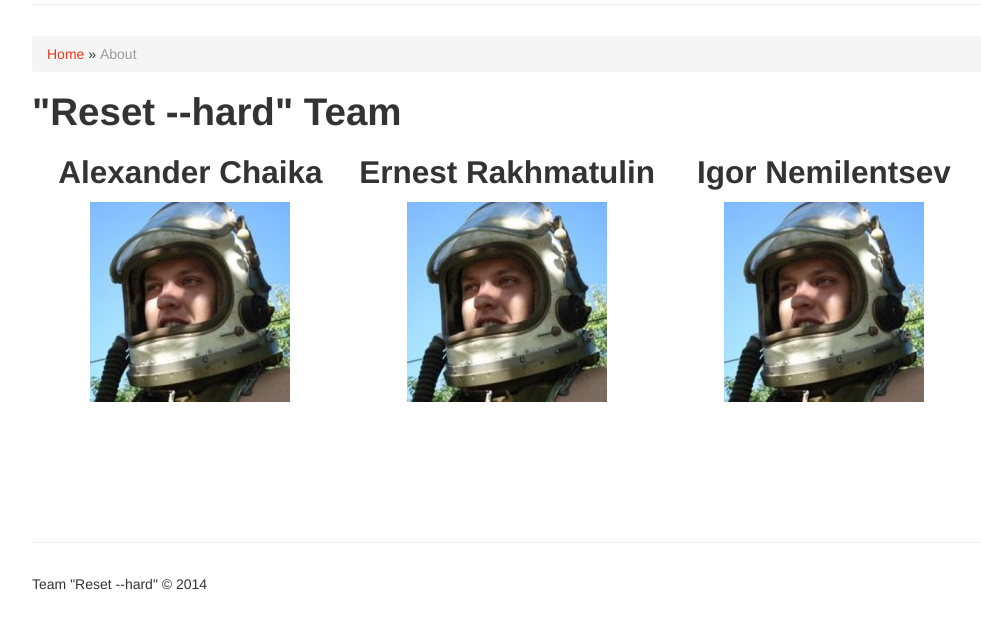
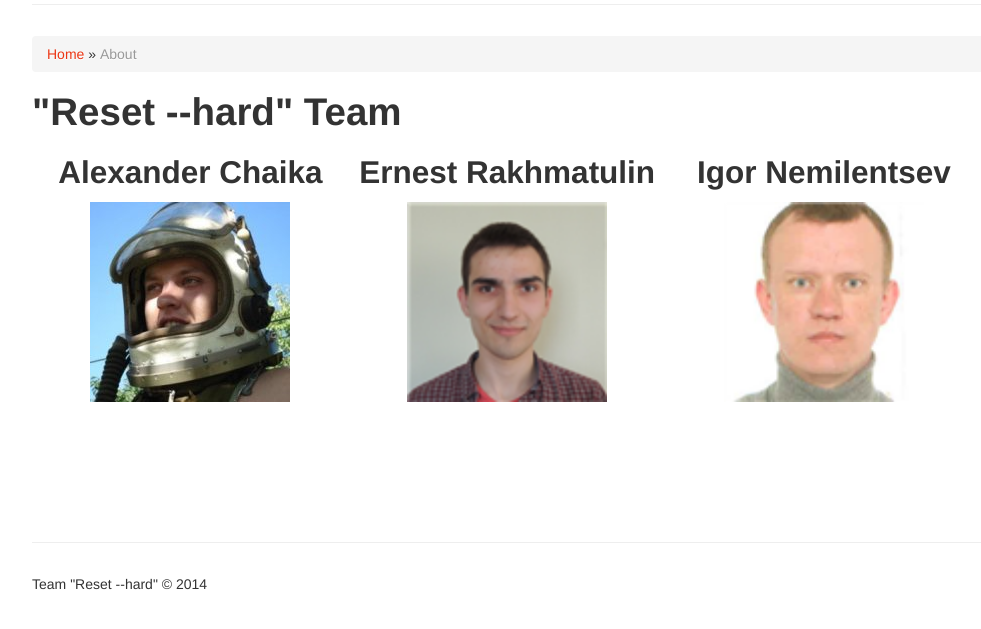
Before and after one commit to rakhmatulin/hackathon14, a Django app: page /about/ in a window 1280 px wide. Shown: the part 130-759 px from the top of the page, without its empty margins (128-1109 px from the left). Run offline with Django 3.2, Linux system fonts and the light colour scheme; parts of the project's set-up code (start-up, migrations or seed data) failed here and were passed over; some libraries are stand-ins or nearby versions.

Commit message:
Added photos to team page

```diff
--- a/templates/about.html
+++ b/templates/about.html
@@ -11,15 +11,15 @@
 <div id="about">
     <div>
         <h2>Alexander Chaika</h2>
-        <img src="/media/about/1.jpg">
+        <img src="/media/about/1.jpg" style="height: 200px;">
     </div>
     <div>
         <h2>Ernest Rakhmatulin</h2>
-        <img src="/media/about/1.jpg">
+        <img src="/media/about/2.png" style="height: 200px;">
     </div>
     <div>
         <h2>Igor Nemilentsev</h2>
-        <img src="/media/about/1.jpg">
+        <img src="/media/about/3.png" style="height: 200px;">
     </div>
 </div>
 <div class="clearfix"></div>
```
Also changed, not shown: media/about/2.png (added), media/about/3.png (added).
